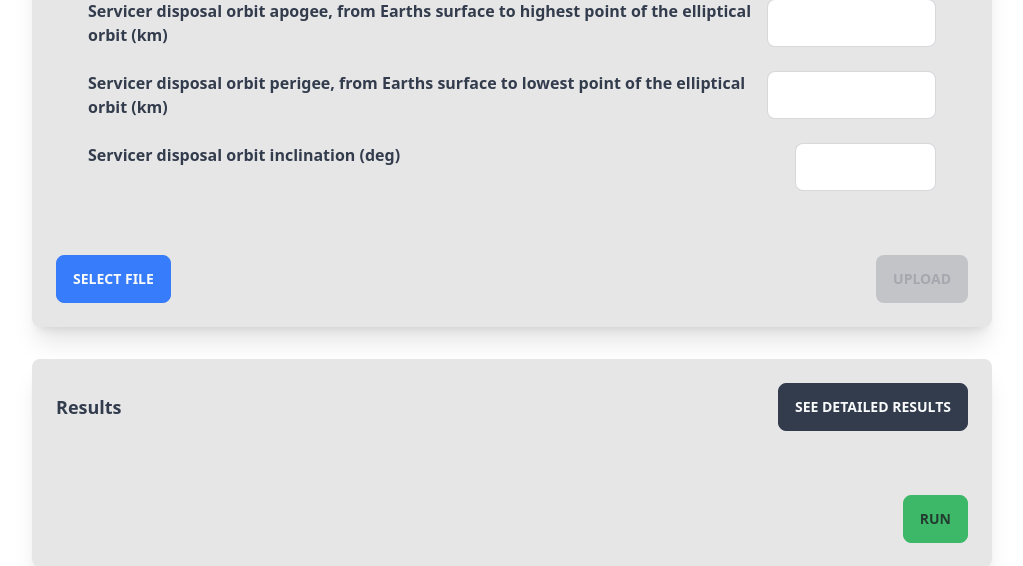
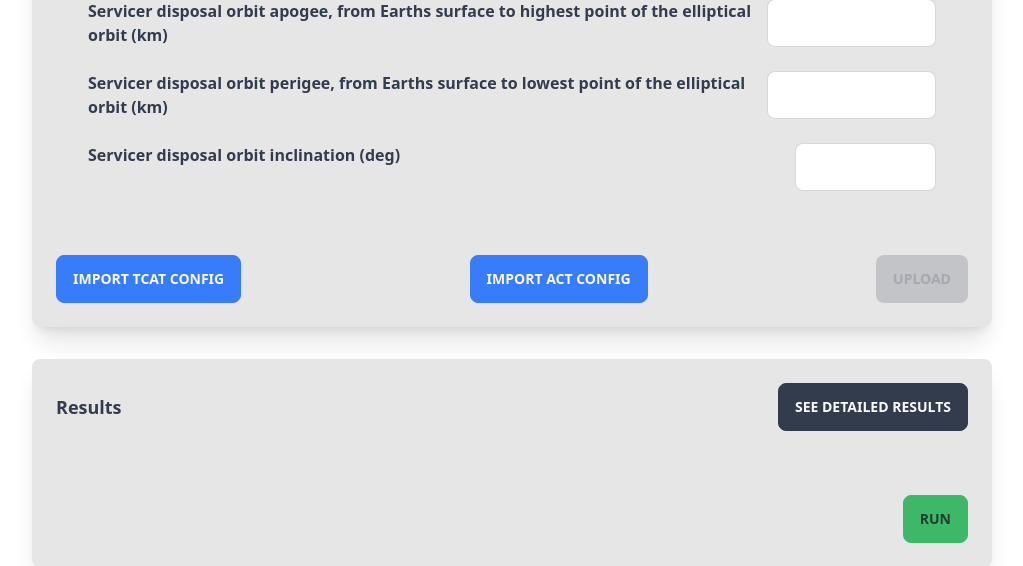
Before and after one commit to epfl-espace/tcat, a Flask app: template tcat-app/templates/configure_adr.html in a window 1280 px wide. Shown: the part 4229-4795 px from the top of the page, without its empty margins (128-1151 px from the left). Run offline with Flask 2, Linux system fonts and the light colour scheme; the template is opened without the code that fills it, so the values that code supplies are empty; style sheets or scripts are compiled from the project's sources; parts of the project's set-up code (start-up, migrations or seed data) failed here and were passed over.

Commit message:
feat: add act file upload
currently only first config is used as default
no highlighting of tcat params

```diff
--- a/tcat-app/app.py
+++ b/tcat-app/app.py
@@ -22,6 +22,7 @@ from sqlalchemy.orm import sessionmaker
 
 import inputparams
 from models import db, Configuration, ConfigurationRun
+from ScenarioDatabase.ScenariosSetupFromACT.ScenarioADRSetupFromACT import ScenarioADRSetupFromACT
 
 load_dotenv()  # sets values from .env file as environment vars, *.env files are ignored when creating the docker
 # image. so the values for the docker image come from the dockerfile and the provided arguments
@@ -331,26 +332,72 @@ def configure_from_file():
     if 'file' not in request.files:
         flash('No file part')
         return redirect(request.url)
+
+    file_type = request.args.get('type')
+
+    if file_type == 'act':
+        return handle_configure_for_act_file()
+
+    return handle_configure_for_tcat_file()
+
+
+def handle_configure_for_act_file():
+    scenario = 'adr'
+    current_user_email = get_user_info()
+
+    file, action = validate_and_get_file()
+
+    if file is not None:
+        file.seek(0)
+        file_content = file.stream.read()
+
+        # Create linker object and select ACT configuration
+        a2t = ScenarioADRSetupFromACT()
+        try:
+            a2t.open_act_config_json(file_content.decode('utf-8'))
+            config_names = a2t.get_all_configs_name()
+            config_name = config_names[0]
+
+            # Read configuration
+            a2t.read_act_config(config_name)
+
+            # If no engines in the childrenblocks, here is the solution:
+            engines_name = a2t.get_all_engines_name(config_name)
+            a2t.read_kickstage_engine_parameters(config_name, engines_name[0])
+            a2t.read_servicer_engine_parameters(config_name, engines_name[0])
+
+            # Export reading to tcat input .json
+            conf = a2t.get_config_as_tcat_json()
+            store_configuration(json.loads(conf), current_user_email)
+        except Exception as e:
+            flash(f'Error parsing ACT file: {e}', 'error')
+            return redirect(url_for('configure_adr'))
+    else:
+        if action is not None:
+            return action
+
+    return redirect(url_for('configure_adr') if scenario == 'adr' else url_for('configure_constellation_deployment'))
+
+
+def handle_configure_for_tcat_file():
     scenario = 'constellation_deployment'
-    file = request.files['file']
     current_user_email = get_user_info()
-    if file is None:
-        flash('File error', 'error')
-    else:
-        if file.filename == '':
-            flash('File has empty name', 'error')
-            return redirect(request.url)
-        if file and allowed_file(file.filename):
-            file.seek(0)
-            file_content = file.stream.read()
-            uploaded_config = json.loads(file_content.decode('utf-8'))
+    file, action = validate_and_get_file()
 
+    if file is not None:
+        file.seek(0)
+        file_content = file.stream.read()
+        uploaded_config = json.loads(file_content.decode('utf-8'))
+
+        try:
             if uploaded_config['scenario'] is None:
                 flash('No scenario specified', 'error')
                 return redirect(request.url)
 
             scenario = uploaded_config['scenario']
-            valid = valid_configuration(uploaded_config, inputparams.adr_mission_params) if scenario == 'adr' else valid_configuration(uploaded_config, inputparams.constellation_mission_params)
+            valid = valid_configuration(uploaded_config,
+                                        inputparams.adr_mission_params) if scenario == 'adr' else valid_configuration(
+                uploaded_config, inputparams.constellation_mission_params)
 
             if valid[0]:
                 store_configuration(uploaded_config, current_user_email)
@@ -359,10 +406,29 @@ def configure_from_file():
                 for k, v in valid[1].items():
                     msg += f'\n{k}: {v}'
                 flash(f'Invalid configuration{msg}', 'error')
-        else:
-            flash('File not supported', 'error')
+        except Exception as e:
+            flash(f'Invalid configuration: {e}', 'error')
+            return redirect(request.url)
+    else:
+        if action is not None:
+            return action
 
     return redirect(url_for('configure_adr') if scenario == 'adr' else url_for('configure_constellation_deployment'))
+
+
+def validate_and_get_file():
+    file = request.files['file']
+    if file is None:
+        flash('File error', 'error')
+        return None, None
+    if file.filename == '':
+        flash('File has empty name', 'error')
+        return None, redirect(request.url)
+    if file and allowed_file(file.filename):
+        return file, None
+    else:
+        flash('File not supported', 'error')
+        return None, None
 
 
 def run_configuration(conf_scenario):
--- a/tcat-app/templates/macros/configure.html
+++ b/tcat-app/templates/macros/configure.html
@@ -32,12 +32,17 @@
                 {% endfor %}
             </form>
             <div class="flex-grow-0 flex flex-col md:flex-row justify-between gap-4 md:gap-8">
-                <form id="file-select-form" method="post" action="{{ action_from_file_url }}"
+                <form id="tcat-file-select-form" method="post" action="{{ action_from_file_url }}?type=tcat"
                       enctype="multipart/form-data"
                       class="flex-grow-0 md:flex-grow-0 btn btn-secondary">
-                    <input class="hidden file-input cursor-pointer" type="file" id="file" name="file">
-                    <label for="file" class="text-center font-semibold cursor-pointer">Select
-                        file</label>
+                    <input class="hidden tcat-file-input cursor-pointer" type="file" id="tcat-file" name="file">
+                    <label for="tcat-file" class="text-center font-semibold cursor-pointer">Import TCAT Config</label>
+                </form>
+                <form id="act-file-select-form" method="post" action="{{ action_from_file_url }}?type=act"
+                      enctype="multipart/form-data"
+                      class="flex-grow-0 md:flex-grow-0 btn btn-secondary">
+                    <input class="hidden act-file-input cursor-pointer" type="file" id="act-file" name="file">
+                    <label for="act-file" class="text-center font-semibold cursor-pointer">Import ACT Config</label>
                 </form>
                 <button id="upload-data" class="btn btn-active btn-primary">Upload</button>
             </div>
@@ -58,8 +63,10 @@
 
 {% macro configure_script(scenario, last_run_for_configuration) -%}
     <script>
-        const fileInput = document.querySelector('.file-input');
-        const fileSelectForm = document.querySelector('#file-select-form');
+        const tcatFileInput = document.querySelector('.tcat-file-input');
+        const actFileInput = document.querySelector('.act-file-input');
+        const tcatFileSelectForm = document.querySelector('#tcat-file-select-form');
+        const actFileSelectForm = document.querySelector('#act-file-select-form');
         const validatedTextInputs = document.querySelectorAll('.text-input-validated');
         const selectInputValue = document.querySelectorAll('.select-input-value');
         const uploadData = document.querySelector('#upload-data');
@@ -98,8 +105,12 @@
             }
         }
 
-        fileInput.addEventListener('change', (e => {
-            fileSelectForm.submit();
+        tcatFileInput.addEventListener('change', (e => {
+            tcatFileSelectForm.submit();
+        }));
+
+        actFileInput.addEventListener('change', (e => {
+            actFileSelectForm.submit();
         }));
 
         uploadData.addEventListener('click', (e => {
```
